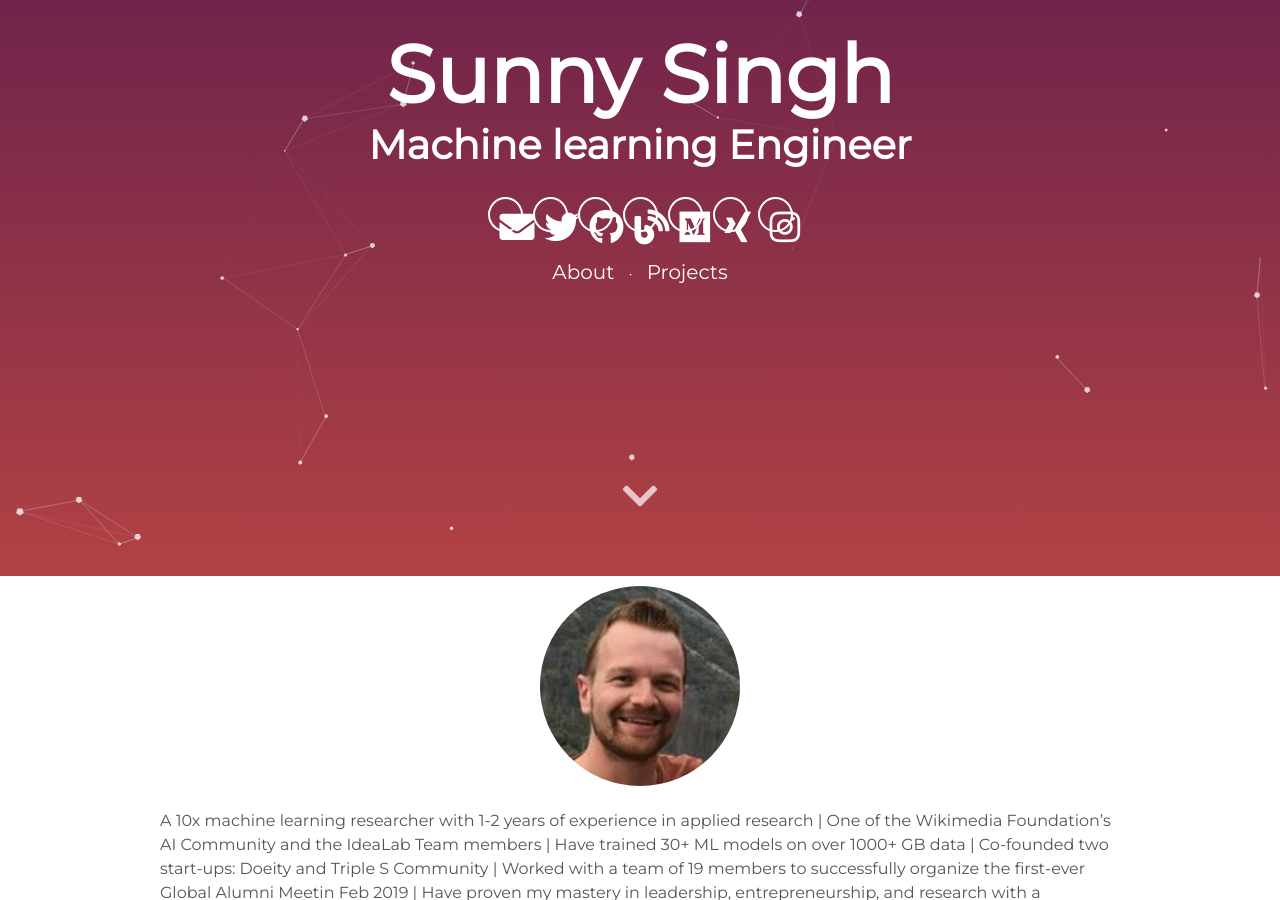
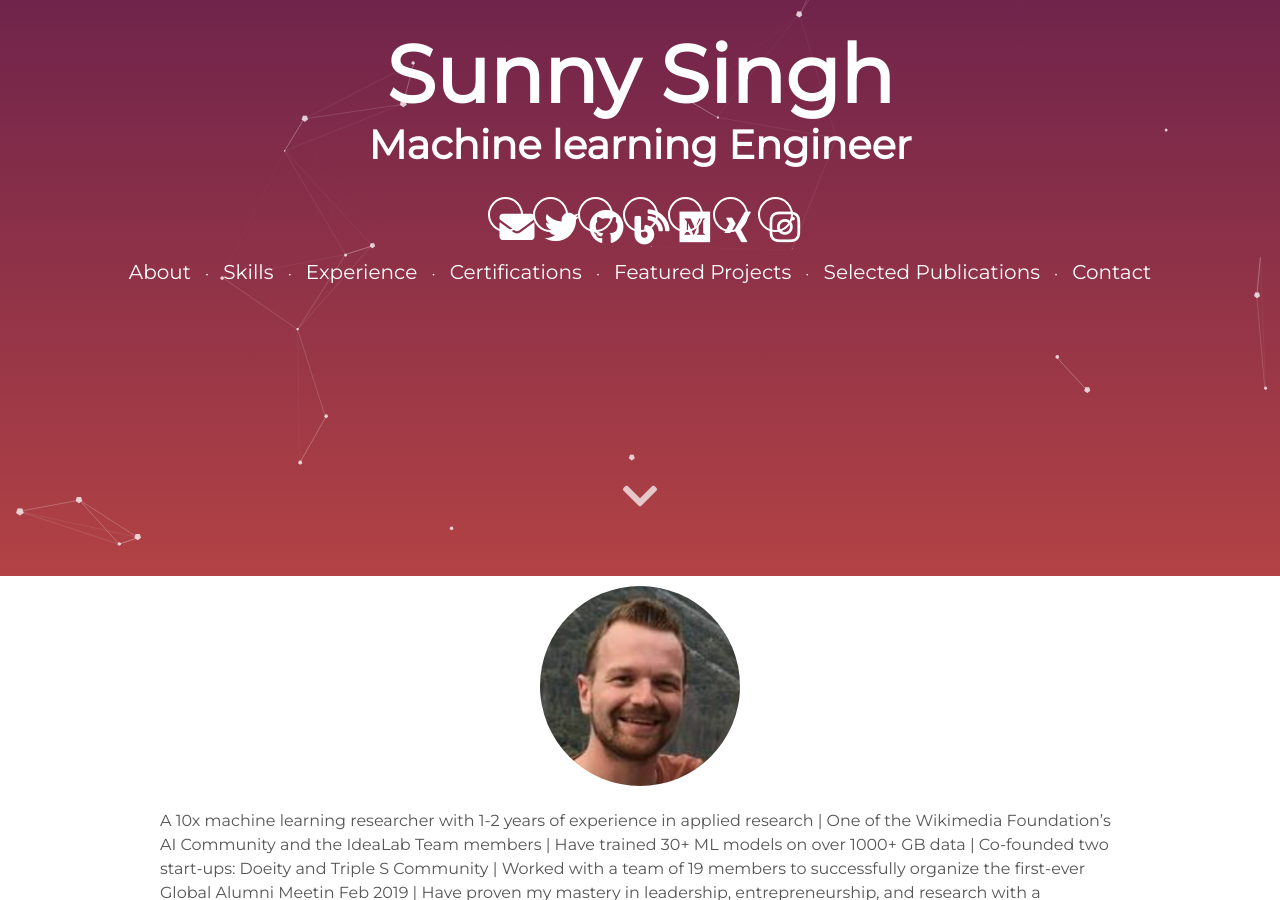
Before and after one commit to arkadee/arkadee.github.io, a Jekyll site: the page built from index.html, in a window 1280 px wide and 900 px high, scrolled down 324 px. Built offline with Jekyll 4.4.1, drawn with Linux system fonts in a browser that asks for light colours.

Commit message:
Update header.html

```diff
--- a/_includes/header.html
+++ b/_includes/header.html
@@ -16,7 +16,17 @@
       <div class="header-links">
         <a class="link" href="#about" data-scroll>About</a>
         ·
-        <a class="link" href="#projects" data-scroll>Projects</a>
+        <a class="link" href="#skills" data-scroll>Skills</a>
+        ·
+        <a class="link" href="#experience" data-scroll>Experience</a>
+        ·
+        <a class="link" href="#certifications" data-scroll>Certifications</a>
+        ·
+        <a class="link" href="#projects" data-scroll>Featured Projects</a>
+        ·
+        <a class="link" href="#publications" data-scroll>Selected Publications</a>
+        ·
+        <a class="link" href="#contact" data-scroll>Contact</a>
       </div>
   </div>
   <a class="down" href="#about" data-scroll><i class="icon fa fa-chevron-down" aria-hidden="true"></i></a>
```
